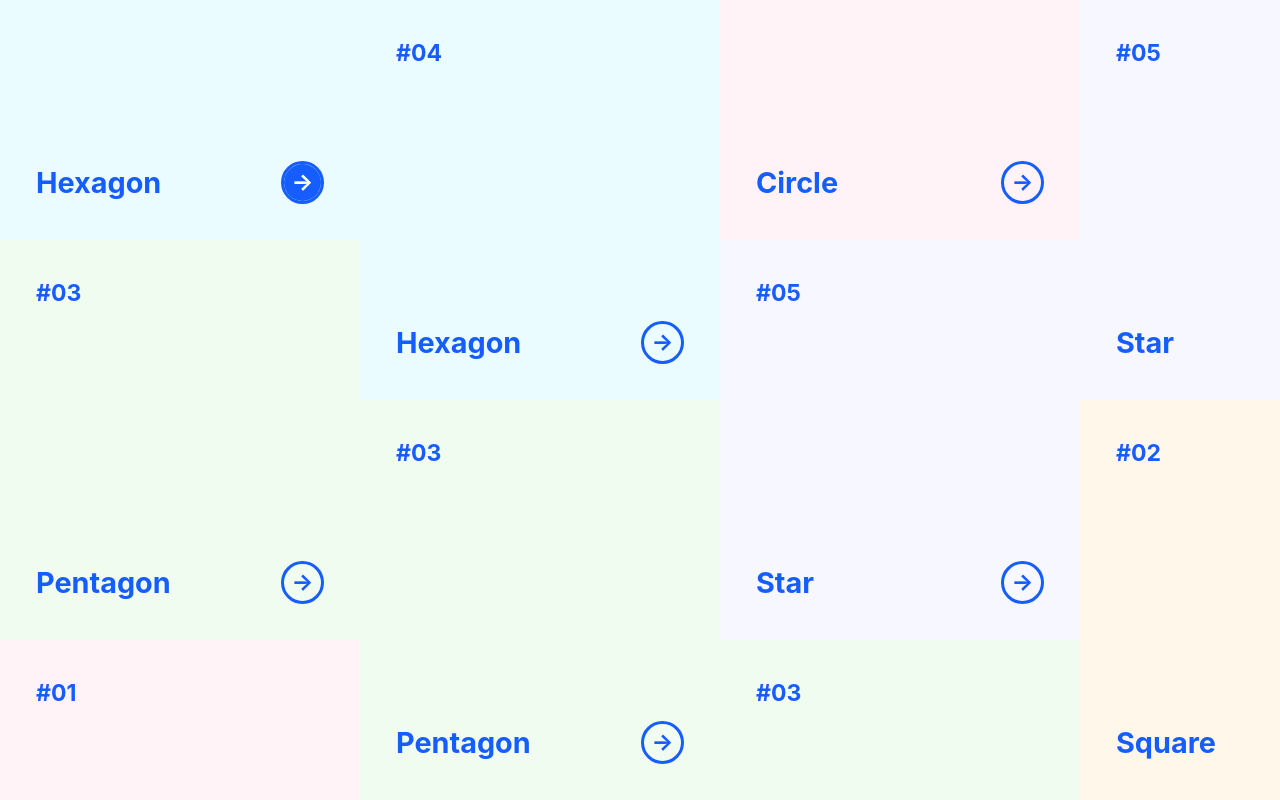
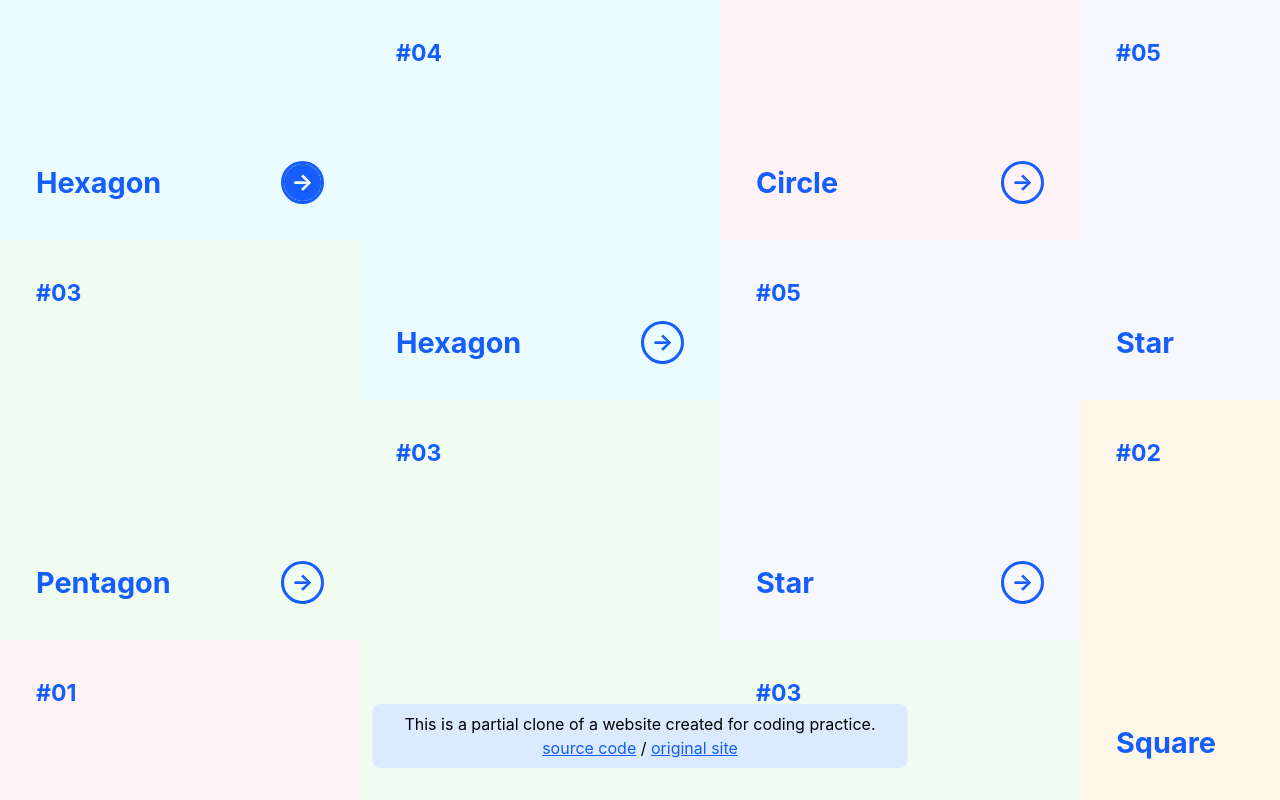
Before and after one commit to kmacaca/kai-yasashii-clone, a website built with Vite: page src/index.html in a window 1280 px wide. Built offline with nearby package versions, Linux system fonts and the light colour scheme.

Commit message:
add site explanation

```diff
--- a/src/index.html
+++ b/src/index.html
@@ -25,5 +25,13 @@
       </template>
     </div>
     <canvas data-grid-webgl class="pointer-events-none fixed"></canvas>
+
+    <div
+      class="fixed bottom-8 left-1/2 z-999 -translate-x-1/2 rounded-lg bg-blue-100 px-8 py-2 text-center [&_a]:text-blue-600 [&_a]:underline [&_a:hover]:text-blue-800"
+    >
+      This is a partial clone of a website created for coding practice.<br />
+      <a href="https://github.com/kmacaca/kai-yasashii-clone" target="_blank">source code</a> /
+      <a href="https://www.kai-group.com/products/special/hocho/yasashii/" target="_blank">original site</a>
+    </div>
   </body>
 </html>
```
Also changed, not shown: README.md.
